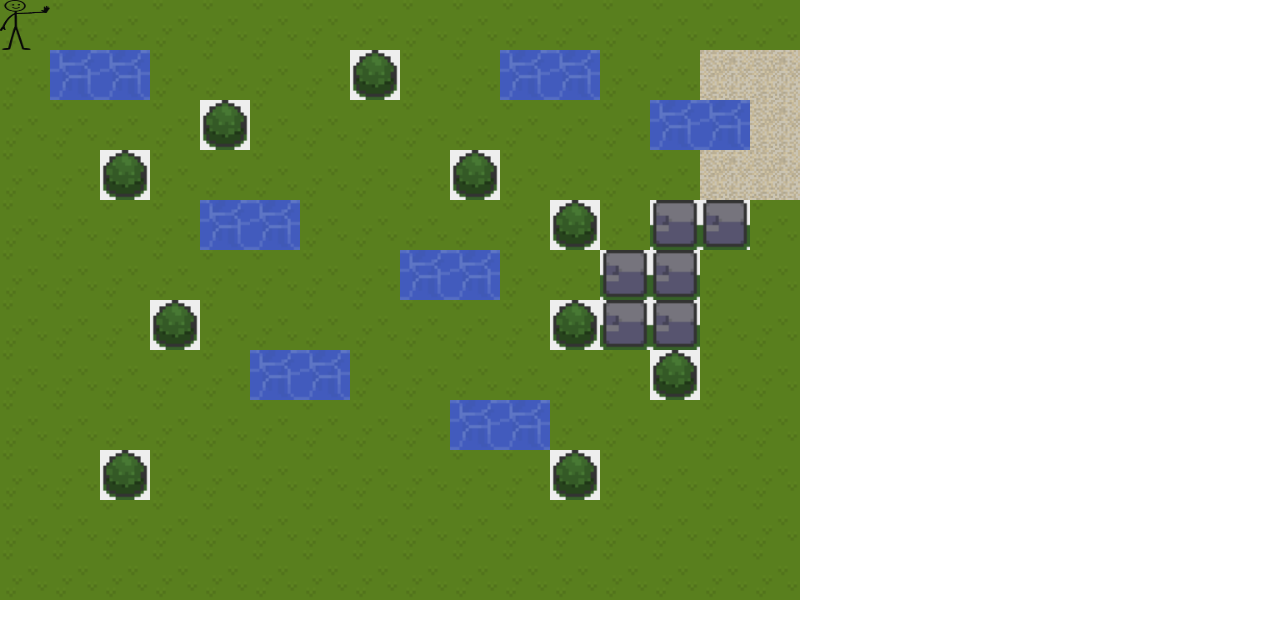
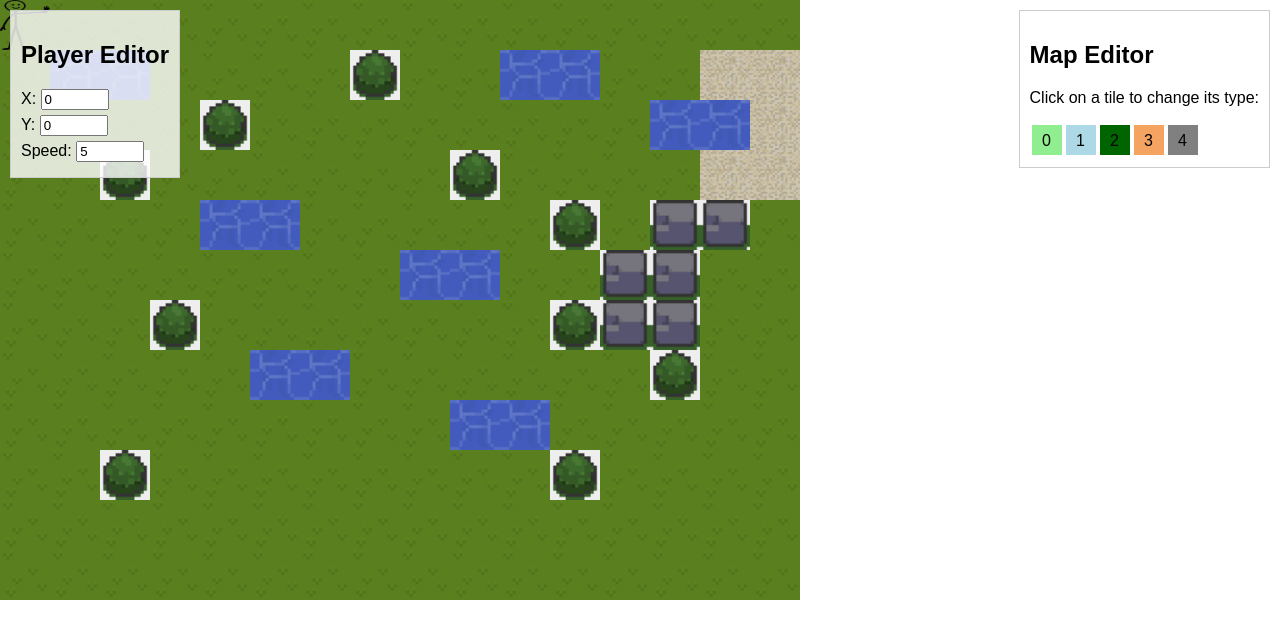
Before and after one commit to ddeezn11-hash/magic-open-world, a plain HTML site: page index.html in a window 1280 px wide. Drawn offline with Linux system fonts and the light colour scheme.

Commit message:
major update for editor panel may lead to bug

```diff
--- a/index.html
+++ b/index.html
@@ -2,13 +2,26 @@
 <html>
 <head>
     <title>Tile Map</title>
-    <style>
-        body { margin: 0; }
-        canvas { background: #eee; } /* Optional: just to see the canvas */
-    </style>
+    <link rel="stylesheet" href="style.css">  <!-- Link to your CSS file -->
 </head>
 <body>
-    <canvas id="gameCanvas" width="800" height="600"></canvas>  <!--Adjust width and height as needed -->
-    <script src="script.js"></script>  <!-- Replace with the name of your JavaScript file -->
+    <canvas id="gameCanvas" width="800" height="600"></canvas>
+
+    <div id="editorPanel">  <!-- Editor Panel -->
+        <h2>Player Editor</h2>
+        <label>X: <input type="number" id="playerX"></label>
+        <label>Y: <input type="number" id="playerY"></label>
+        <label>Speed: <input type="number" id="playerSpeed"></label>
+    </div>
+
+    <div id="mapEditor">
+        <h2>Map Editor</h2>
+        <p>Click on a tile to change its type:</p>
+        <div id="terrainButtons">
+            <!-- Terrain buttons will be added here by JavaScript -->
+        </div>
+    </div>
+
+    <script src="script.js"></script>  <!-- Your main JavaScript file -->
 </body>
 </html>
--- a/script.js
+++ b/script.js
@@ -1,21 +1,19 @@
 const canvas = document.getElementById('gameCanvas');
 const ctx = canvas.getContext('2d');
 
-const TILE_SIZE = 50; // size of each tile
+const TILE_SIZE = 50;
 const MAP_ROWS = 12;
 const MAP_COLS = 16;
 
-// Define terrain types
 const TERRAIN = {
     GRASS: 0,
     WATER: 1,
     TREE: 2,
-    SAND: 3, // Added SAND terrain
-    MOUNTAIN: 4 // Added MOUNTAIN terrain
+    SAND: 3,
+    MOUNTAIN: 4
 };
 
-// Sample map layout (0=grass, 1=water, 2=tree, 3=sand, 4=mountain)
-const map = [
+let map = [
     [0, 0, 0, 0, 0, 0, 0, 0, 0, 0, 0, 0, 0, 0, 0, 0],
     [0, 1, 1, 0, 0, 0, 0, 2, 0, 0, 1, 1, 0, 0, 3, 3],
     [0, 0, 0, 0, 2, 0, 0, 0, 0, 0, 0, 0, 0, 1, 1, 3],
@@ -30,24 +28,20 @@ const map = [
     [0, 0, 0, 0, 0, 0, 0, 0, 0, 0, 0, 0, 0, 0, 0, 0]
 ];
 
-// Player object
-const player = { x: 0, y: 0, width: TILE_SIZE, height: TILE_SIZE, speed: 5 };
+let player = { x: 0, y: 0, width: TILE_SIZE, height: TILE_SIZE, speed: 5 };
 
-// Key state
 const keys = {};
-
-// Load images
 const images = {};
-let imagesLoaded = false; // Flag to check if all images are loaded
+let imagesLoaded = false;
 
 function loadImages() {
     const imageSources = {
-        'player': "assets/Friendly_gesture_of_a_stick_figure-removebg-preview.png",  // Main player image
+        'player': "assets/Friendly_gesture_of_a_stick_figure-removebg-preview.png",
         'grass': "assets/grass.png",
         'water': "assets/water.png",
         'tree': "assets/tree.png",
-        'sand': "assets/sand.png", // Added sand image
-        'mountain': "assets/mountain.png" // Added mountain image
+        'sand': "assets/sand.png",
+        'mountain': "assets/mountain.png"
     };
 
     let loadedImages = 0;
@@ -58,11 +52,10 @@ function loadImages() {
         images[key].src = imageSources[key];
         images[key].onload = () => {
             loadedImages++;
-            console.log("Loaded image:", key, images[key].src); // Debugging
             if (loadedImages === totalImages) {
                 imagesLoaded = true;
+                initializeEditor(); // Call this after images are loaded
                 console.log("All images loaded!");
-                console.log(images); // Inspect the images object
             }
         };
         images[key].onerror = () => {
@@ -71,31 +64,20 @@ function loadImages() {
     }
 }
 
-// Input events
 window.addEventListener('keydown', e => keys[e.key] = true);
 window.addEventListener('keyup', e => keys[e.key] = false);
 
-// Collision check with terrain
 function canMove(newX, newY) {
     const col = Math.floor(newX / TILE_SIZE);
     const row = Math.floor(newY / TILE_SIZE);
 
-    console.log("canMove:", newX, newY, col, row); // Debugging
-
-    if (row < 0 || row >= MAP_ROWS || col < 0 || col >= MAP_COLS) {
-        console.log("Out of bounds!");
-        return false;
-    }
-
+    if (row < 0 || row >= MAP_ROWS || col < 0 || col >= MAP_COLS) return false;
     const tile = map[row][col];
-    console.log("Tile type:", tile); // Debugging
-
-    return tile === TERRAIN.GRASS || tile === TERRAIN.SAND; // walkable on grass and sand
+    return tile === TERRAIN.GRASS || tile === TERRAIN.SAND;
 }
 
-// Update player position
 function update() {
-    if (!imagesLoaded) return; // Don't update if images aren't loaded yet
+    if (!imagesLoaded) return;
 
     let newX = player.x;
     let newY = player.y;
@@ -105,15 +87,17 @@ function update() {
     if (keys['ArrowLeft']) newX -= player.speed;
     if (keys['ArrowRight']) newX += player.speed;
 
-    // Check hitboxes before moving
     if (canMove(newX, player.y)) player.x = newX;
     if (canMove(player.x, newY)) player.y = newY;
 
+    // Update editor panel values
+    document.getElementById('playerX').value = player.x;
+    document.getElementById('playerY').value = player.y;
+    document.getElementById('playerSpeed').value = player.speed;
 }
 
-// Draw map and player
 function draw() {
-    ctx.clearRect(0, 0, canvas.width, canvas.height); // Clear the canvas each frame
+    ctx.clearRect(0, 0, canvas.width, canvas.height);
 
     for (let row = 0; row < MAP_ROWS; row++) {
         for (let col = 0; col < MAP_COLS; col++) {
@@ -134,29 +118,72 @@ function draw() {
         }
     }
 
-    // Draw Player - No animation, just use the original player image
-    if (images['player']) { // Check if the player image is loaded before drawing
-        ctx.drawImage(images['player'], player.x, player.y, player.width, player.height);
-    } else {
-        console.log("Player image not loaded yet!");
-    }
+    ctx.drawImage(images['player'], player.x, player.y, player.width, player.height);
 }
 
-// Main loop
 function gameLoop() {
     update();
     draw();
     requestAnimationFrame(gameLoop);
 }
 
-// Start game
+// Editor Functions
+function initializeEditor() {
+    // Player Editor
+    document.getElementById('playerX').value = player.x;
+    document.getElementById('playerY').value = player.y;
+    document.getElementById('playerSpeed').value = player.speed;
+
+    document.getElementById('playerX').addEventListener('change', () => {
+        player.x = parseInt(document.getElementById('playerX').value);
+    });
+    document.getElementById('playerY').addEventListener('change', () => {
+        player.y = parseInt(document.getElementById('playerY').value);
+    });
+    document.getElementById('playerSpeed').addEventListener('change', () => {
+        player.speed = parseInt(document.getElementById('playerSpeed').value);
+    });
+
+    // Map Editor - Create Terrain Buttons
+    const terrainButtonsDiv = document.getElementById('terrainButtons');
+    for (const terrainName in TERRAIN) {
+        const terrainValue = TERRAIN[terrainName];
+        const button = document.createElement('button');
+        button.textContent = terrainValue;
+        button.classList.add('terrain-' + terrainValue); // Add class for styling
+        button.addEventListener('click', () => setSelectedTerrain(terrainValue));
+        terrainButtonsDiv.appendChild(button);
+    }
+
+    canvas.addEventListener('click', handleCanvasClick);
+}
+
+let selectedTerrain = 0; // Default to GRASS
+
+function setSelectedTerrain(terrain) {
+    selectedTerrain = terrain;
+    console.log("Selected terrain: " + selectedTerrain);
+}
+
+function handleCanvasClick(event) {
+    const rect = canvas.getBoundingClientRect();
+    const x = event.clientX - rect.left;
+    const y = event.clientY - rect.top;
+
+    const col = Math.floor(x / TILE_SIZE);
+    const row = Math.floor(y / TILE_SIZE);
+
+    if (row >= 0 && row < MAP_ROWS && col >= 0 && col < MAP_COLS) {
+        map[row][col] = selectedTerrain;
+        console.log(`Changed tile at row ${row}, col ${col} to terrain ${selectedTerrain}`);
+    }
+}
+
 loadImages();
 
-// Wait for images to load before starting the game loop (moved inside loadImages success callback)
 let startCheckImagesLoaded = setInterval(() => {
     if (imagesLoaded) {
         clearInterval(startCheckImagesLoaded);
         gameLoop();
-        console.log("Game loop started!"); // Debugging
     }
 }, 100);
--- a/style.css
+++ b/style.css
@@ -1,10 +1,57 @@
 body {
-  text-align: center;
-  font-family: sans-serif;
-  background-color: #f0f0f0;
+    margin: 0;
+    font-family: sans-serif;
 }
 
-canvas {
-  border: 2px solid black;
-  background-color: #ffffff;
+#gameCanvas {
+    background: #eee;
 }
+
+#editorPanel {
+    position: absolute;
+    top: 10px;
+    left: 10px;
+    background: rgba(255, 255, 255, 0.8);
+    padding: 10px;
+    border: 1px solid #ccc;
+    z-index: 1000; /* Ensure it's on top of the canvas */
+}
+
+#editorPanel label {
+    display: block;
+    margin-bottom: 5px;
+}
+
+#editorPanel input[type="number"] {
+    width: 60px;
+}
+
+#mapEditor {
+    position: absolute;
+    top: 10px;
+    right: 10px;
+    background: rgba(255, 255, 255, 0.8);
+    padding: 10px;
+    border: 1px solid #ccc;
+    z-index: 1000;
+    max-height: 400px; /* Limit height for scrollability */
+    overflow-y: auto; /* Enable vertical scroll if content overflows */
+}
+
+#mapEditor button {
+    width: 30px;
+    height: 30px;
+    margin: 2px;
+    font-size: 16px;
+    text-align: center;
+    line-height: 30px; /* Vertically center the text */
+    border: none;
+    cursor: pointer;
+}
+
+/* Style buttons for each terrain type */
+.terrain-0 { background-color: lightgreen; } /* GRASS */
+.terrain-1 { background-color: lightblue; }  /* WATER */
+.terrain-2 { background-color: darkgreen; }  /* TREE */
+.terrain-3 { background-color: sandybrown; } /* SAND */
+.terrain-4 { background-color: gray; }       /* MOUNTAIN */
```
